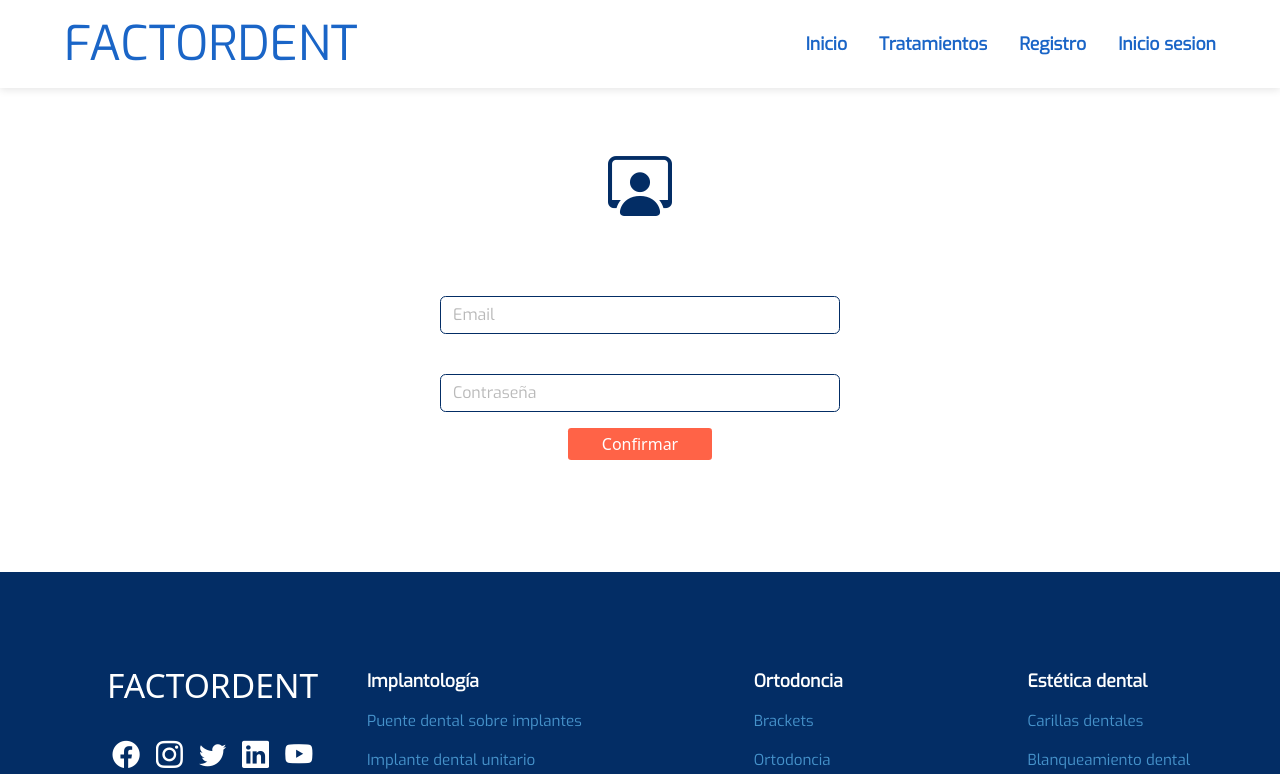
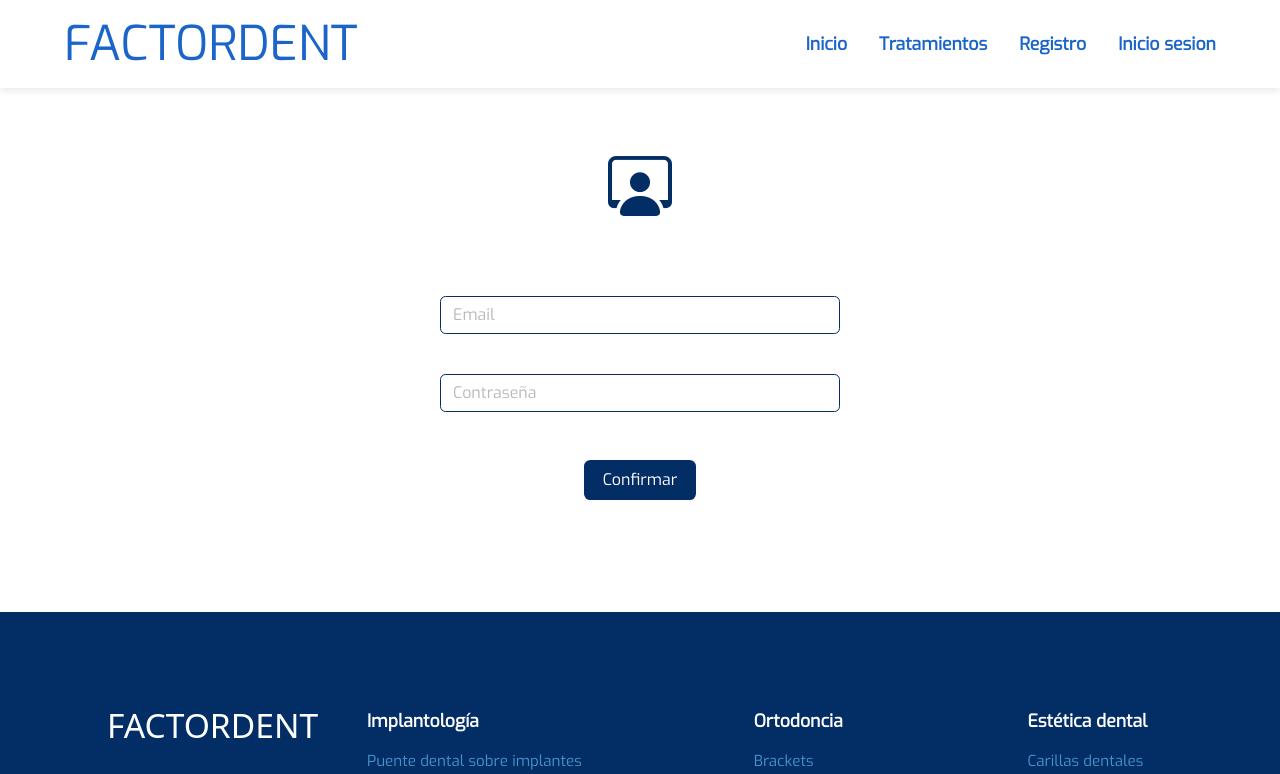
Before and after one commit to AdrianSolsona/dental-clinic-react, a React (Vite) app: page /login in a window 1280 px wide. Shown: the top 774 px of the page. Built offline with nearby package versions, Linux system fonts and the light colour scheme.

Commit message:
Fix: the login button is modified in the corresponding view, both its styles and functionality.

```diff
--- a/src/components/ButtonAct/ButtonAct.css
+++ b/src/components/ButtonAct/ButtonAct.css
@@ -1,4 +1,32 @@
 .loginSendDeac {
+
+    color: #fff;
+    background-color: rgb(3, 45, 101);
+    border-color: #007bff;
+    font-family: 'Exo', sans-serif;
+    border-radius: 0.4rem; /* Agrega un borde redondeado */
+    padding: 0.5rem 1rem; /* Agrega un padding a los lados */
+    font-size: 1rem; /* Tamaño de fuente */
+    margin-top: 2rem;
+    line-height: 1.5; /* Altura de línea */
+    text-align: center; /* Alineación de texto */
+    text-decoration: none; /* Elimina la subraya del enlace si se aplica */
+    cursor: pointer; /* Cambia el cursor al pasar el mouse sobre el botón */
+    transition: all 0.15s ease-in-out;
+    display: flex;
+    justify-content: center;
+    align-items: center;
+    width: 7rem;
+    /*
+    background-color: rgb(3, 45, 101);
+    border-color: rgb(3, 45, 101);
+    font-family: 'Exo', sans-serif;
+    width: 8rem;
+    margin-top: 3rem;
+    display: flex;
+    justify-content: center;
+    align-items: center;
+    height: 2.5rem;
 
     height: 2em;
     width: 9em;
@@ -10,15 +38,27 @@
 
     display: flex;
     justify-content: center;
-    align-items: center;
+    align-items: center;*/
 }
 .loginSendAct {
 
     cursor: pointer;
-    background-color: red;
+    background-color: rgb(26, 101, 199);
+    width: 7rem;
+    margin-top: 2rem;
+    display: flex;
+    justify-content: center;
+    align-items: center;
 }
 .loginSendAct:hover {
 
     transition: 1s;
-    background-color: darkred;
+    /*background-color: darkred;*/
+    background-color: rgba(255, 255, 255, 0.74);
+    color: rgb(3, 45, 101);
+    font-family: 'Exo', sans-serif;
+    margin-top: 2rem;
+    display: flex;
+    justify-content: center;
+    align-items: center;
 }
--- a/src/layout/login/Login.css
+++ b/src/layout/login/Login.css
@@ -25,19 +25,8 @@
 .btn-container{
     display: flex;
     justify-content: center;
+    align-items: center;
 
-}
-.btn-login{
-    background-color: rgb(3, 45, 101);
-    border-color: rgb(3, 45, 101);
-    font-family: 'Exo', sans-serif;
-    width: 5rem;
-    margin-top: 2rem;
-}
-.btn-login:hover{
-    background-color: rgba(255, 255, 255, 0.74);
-    color: rgb(3, 45, 101);
-    font-family: 'Exo', sans-serif;
 }
 @media(max-width:576px){
     .input-form{
--- a/src/services/apiCalls.js
+++ b/src/services/apiCalls.js
@@ -1,6 +1,6 @@
 import axios from 'axios'
 
-const root = "http://localhost:3000"
+const root = "http://localhost:3000/"
 
 /*export const bringUsers = async () => {
 
```
Also changed, not shown: src/layout/login/login.jsx (+6 -8 lines).
